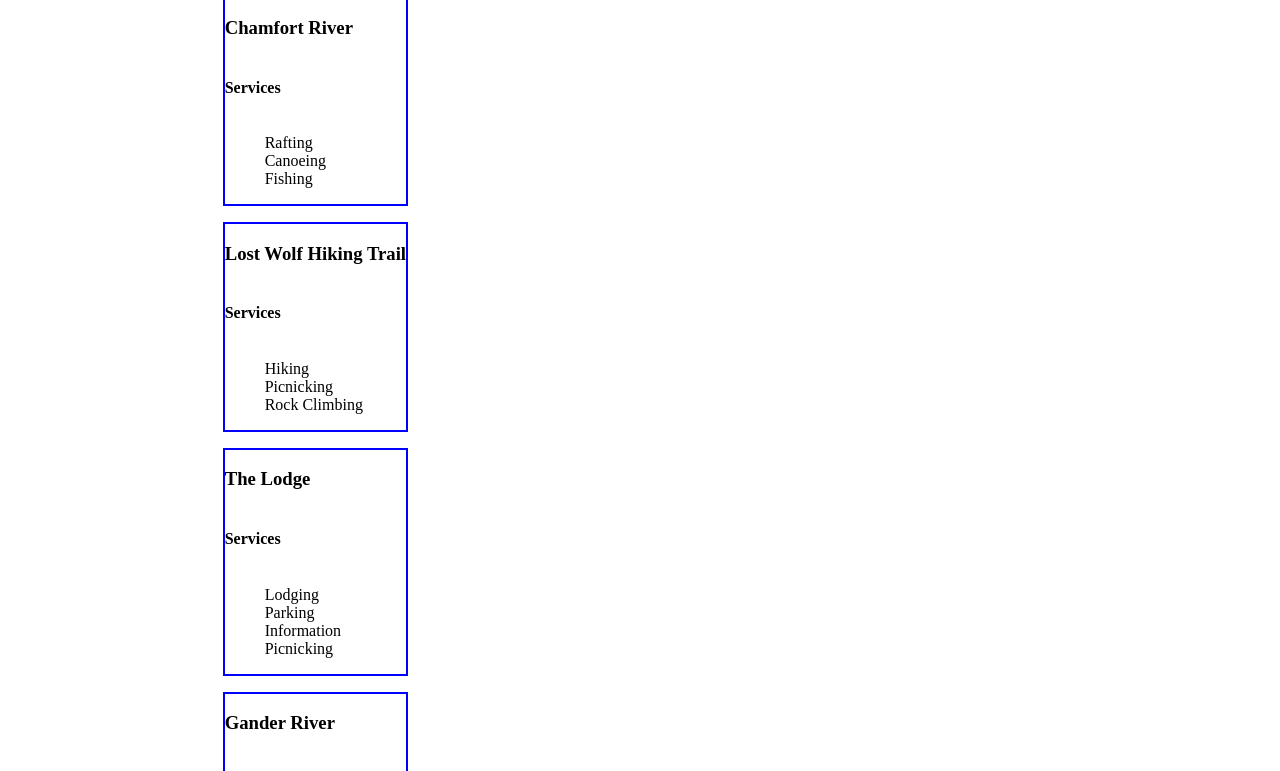
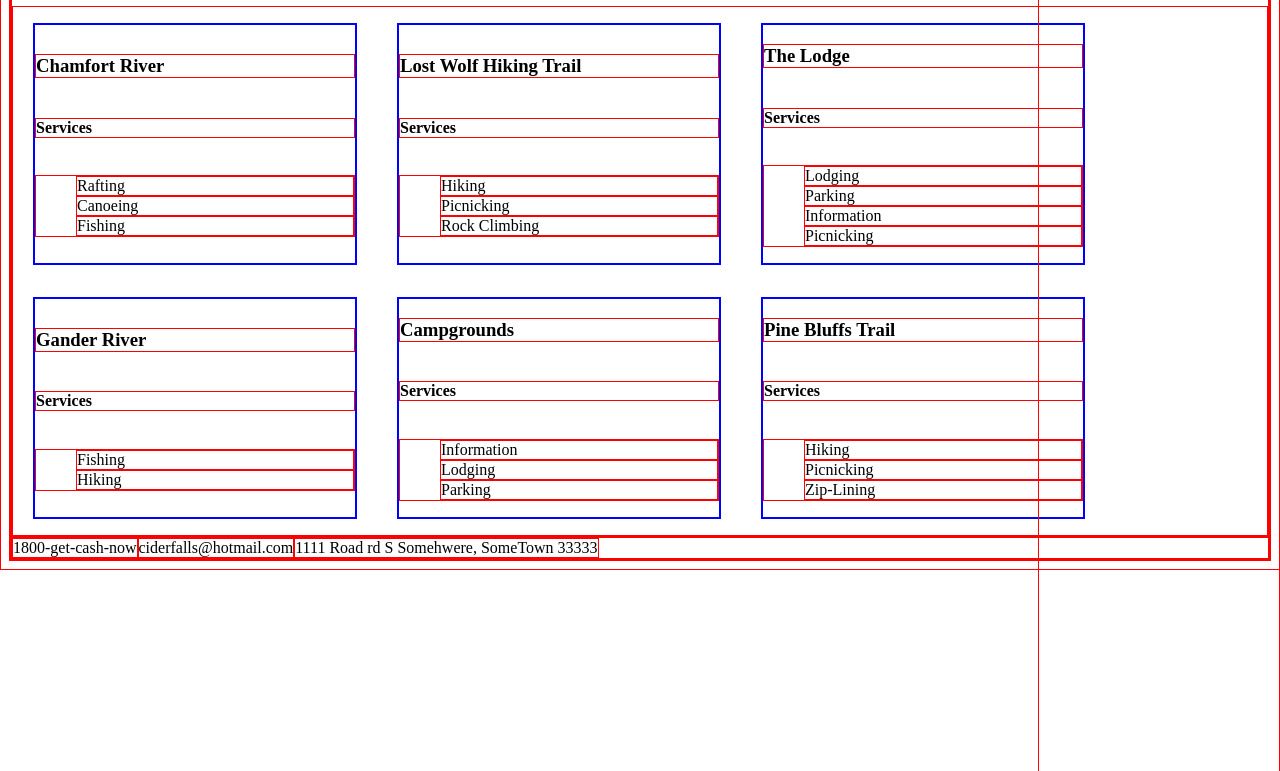
Before and after one commit to sydneyrd/cider-falls, a plain HTML site: page index.html in a window 1280 px wide. Shown: the part 383-1154 px from the top of the page. After the commit the page ends 953 px from the top, so only its background shows below. Drawn offline with Linux system fonts and the light colour scheme.

Commit message:
css style update, we got rows now

```diff
--- a/index.html
+++ b/index.html
@@ -7,7 +7,7 @@
     </head>
 
     <body>
-        <main id="container">
+        <main class="main__body" id="container">
 
         </main>
 
--- a/scripts/main.js
+++ b/scripts/main.js
@@ -8,16 +8,18 @@ import { footer } from "./footer.js";
 
 const applicationHTMLString = `${header()}
 <article class="main">
-    <section class="main__parkList">
-        <h2>Parks and Services</h2>
+<h2 class="parks__header">Parks and Services</h2>
+
+
         ${parkListHTML()}
-    </section>
+
     <section class="main__guest">
         <h2>Guests</h2>
         ${guestHTML()}
     </section>
-    ${footer()}
+
 </article>
+${footer()}
 `
 
 
--- a/scripts/parks.js
+++ b/scripts/parks.js
@@ -7,11 +7,8 @@ import { getServices } from "./database.js";
 export const parkListHTML = () => {
 
     let htmlString = `
-    <section>
-        <h2>Park</h2>
-        <div>
-            ${parkCard()}
-        </div>
+    <section class="parks__list">
+      ${parkCard()}
     </section>
     `
     return htmlString
--- a/styles/main.css
+++ b/styles/main.css
@@ -1,27 +1,42 @@
+* {
+    border: solid red 1px;
+}
+
+
 .logo__image {
     object-fit: cover;
   max-width: 400px;
   width: 100%;
 
 }
+.main__body {
+    display: flex;
+    flex-direction: column;
+}
+.main
+{ flex-direction:
+    }
 
-.main
-{
-    display: flex;
-    flex-direction: row;
-    flex-direction: row;
-    flex-wrap: wrap;
-    justify-content: space-between;
-    /* flex-wrap: wrap; */
+    .parks__list {
+        display: flex;
+        flex-wrap: wrap;
 
-    /* justify-content: left, space-evenly; */
     }
+
+    .parks__header {
+        align-self: left;
+        flex-direction: row;
+    }
+
 .park-card {
     display: flex;
-    flex-direction: column;
    margin: 1em 20px;
    border: 2px blue solid;
    justify-content: center;
+   max-width: 20em;
+   flex-direction: column;
+   flex-basis: 33.333333%
+
 }
 
 .main__guest {
@@ -46,9 +61,3 @@
   text-align: center;*/
   margin-top: auto;
 }
-.main__parkList{
-    display: flex;
-    flex-direction: row;
-    flex-wrap: wrap;
-    justify-content: space-between;
-}
```
